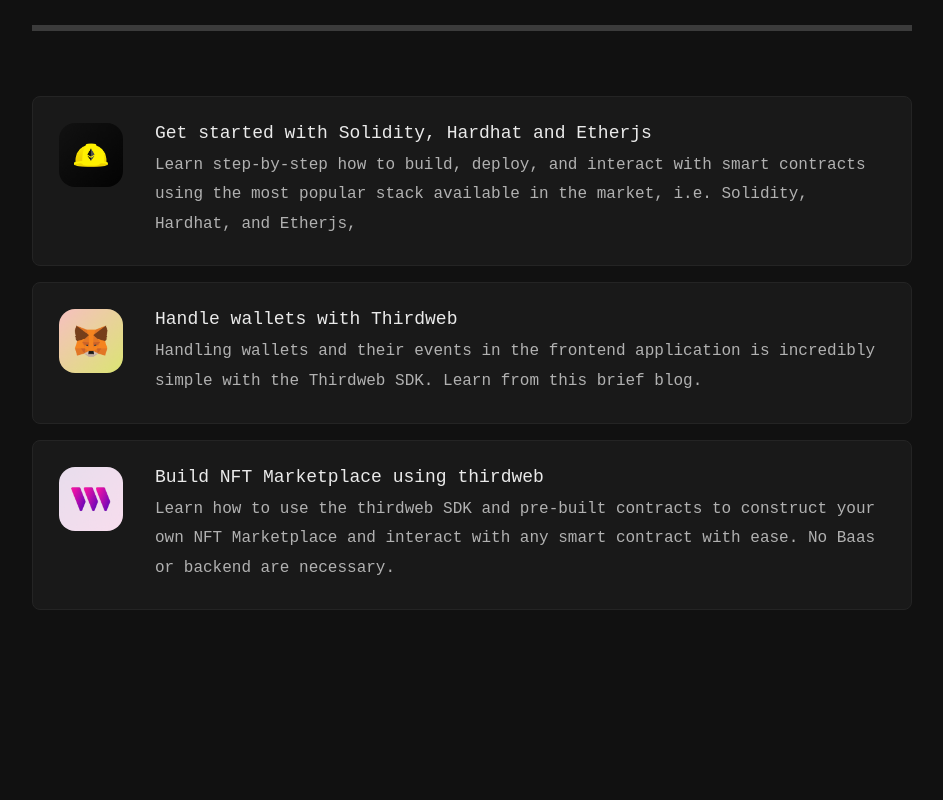
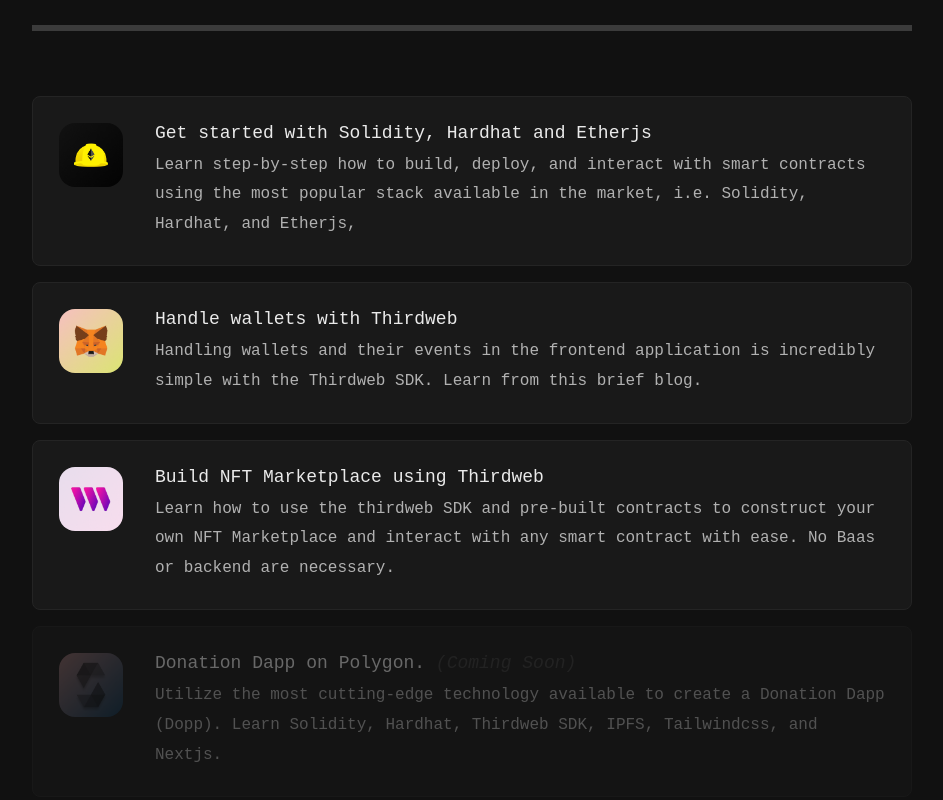
Before and after one commit to harshpandey002/portfolio-new, a Next.js app: page /blogs in a window 1280 px wide. Shown: the part 410-1210 px from the top of the page, without its empty margins (168-1111 px from the left). Before the commit the page ends 1079 px from the top, so only its background shows below. Built offline with nearby package versions, Linux system fonts and the light colour scheme; grey boxes are pictures that could not be loaded.

Commit message:
Upcoming blog

```diff
--- a/helper/blogs.js
+++ b/helper/blogs.js
@@ -15,9 +15,15 @@
   },
   {
     image: "thirdwebIcon.png",
-    title: "Build NFT Marketplace using thirdweb",
+    title: "Build NFT Marketplace using Thirdweb",
     description:
       "Learn how to use the thirdweb SDK and pre-built contracts to construct your own NFT Marketplace and interact with any smart contract with ease. No Baas or backend are necessary.",
     link: "https://www.blocktrain.info/blog/build-nft-marketplace-using-thirdweb",
   },
+  {
+    image: "solidityIcon.png",
+    title: "Donation Dapp on Polygon.",
+    description:
+      "Utilize the most cutting-edge technology available to create a Donation Dapp (Dopp). Learn Solidity, Hardhat, Thirdweb SDK, IPFS, Tailwindcss, and Nextjs.",
+  },
 ];
```
Also changed, not shown: public/solidityIcon.png (added).
